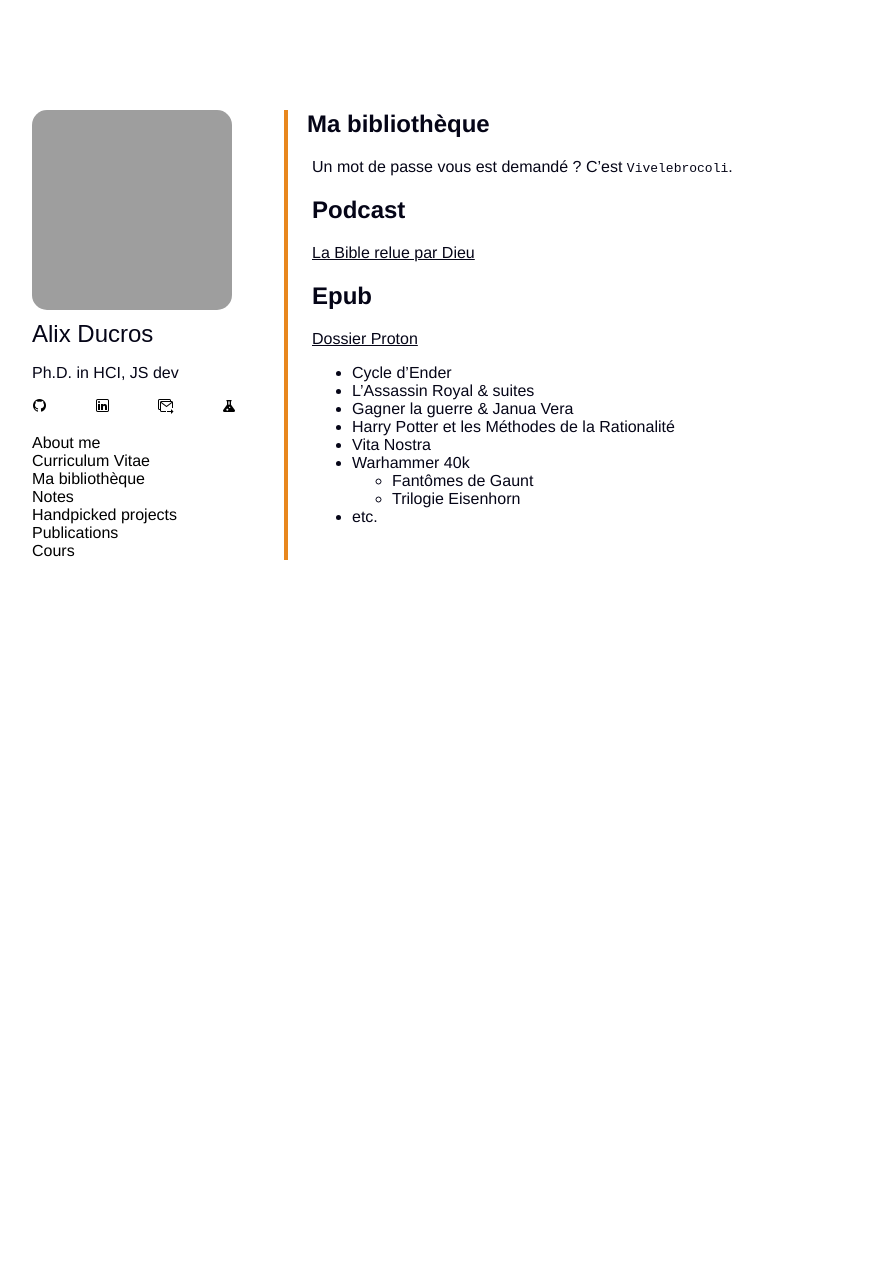
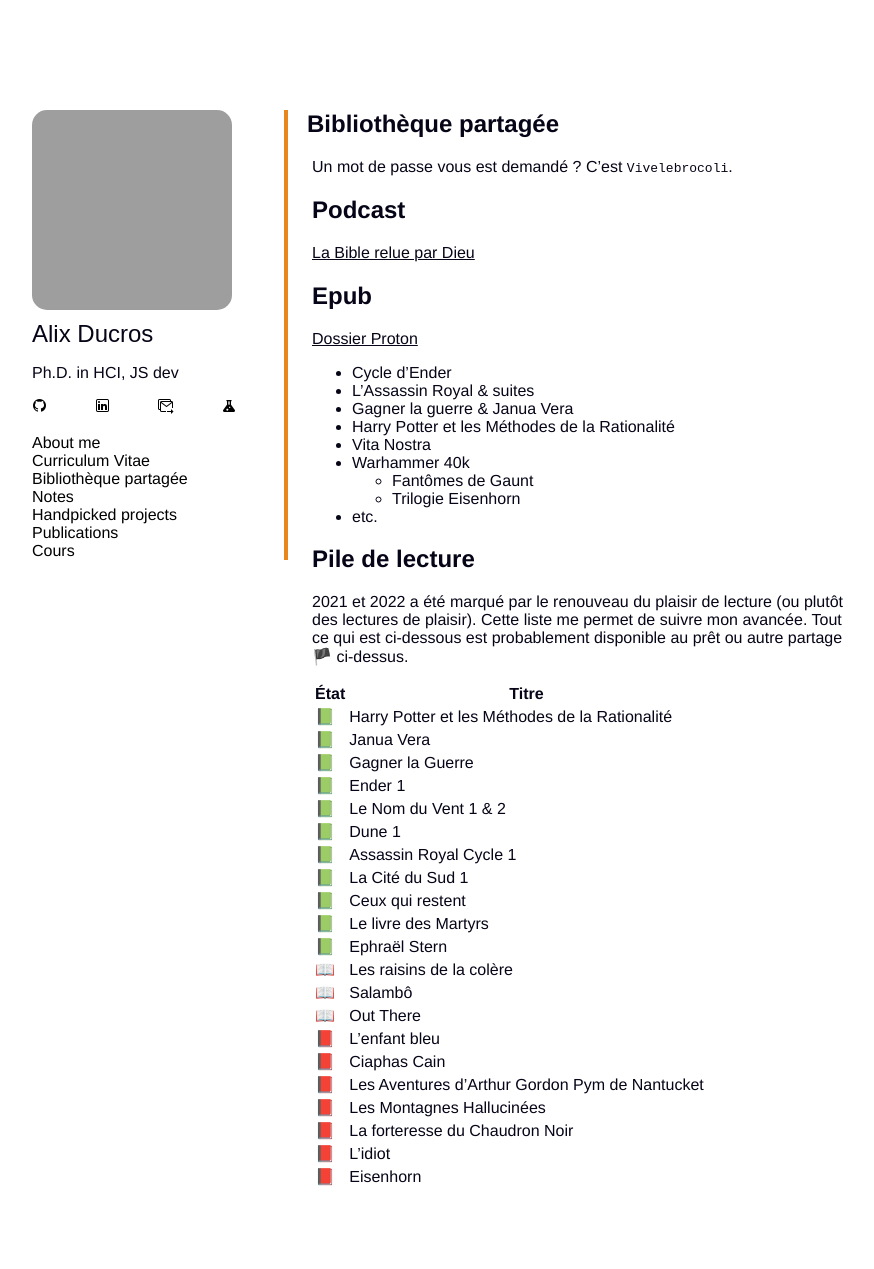
Before and after one commit to Karalix/Karalix.github.io, a Jekyll site: the page built from library.md, in a window 1280 px wide. Shown: the whole page, without its empty margins (72-946 px from the left). Built offline with Jekyll 4.4.1, drawn with Linux system fonts in a browser that asks for light colours; some web fonts are replaced; before the commit the page ends 900 px from its top, so only the background shows below that; grey boxes are pictures that could not be loaded.

Commit message:
Update library.md

```diff
--- a/library.md
+++ b/library.md
@@ -1,5 +1,5 @@
 ---
-title: "Ma bibliothèque"
+title: "Bibliothèque partagée"
 layout: page
 ---
 
@@ -22,3 +22,30 @@ Un mot de passe vous est demandé ? C'est `Vivelebrocoli`.
   - Fantômes de Gaunt
   - Trilogie Eisenhorn
 - etc.
+
+## Pile de lecture
+2021 et 2022 a été marqué par le renouveau du plaisir de lecture (ou plutôt des lectures de plaisir). Cette liste me permet de suivre mon avancée. Tout ce qui est ci-dessous est probablement disponible au prêt ou autre partage 🏴 ci-dessus.
+
+État | Titre
+---|---
+📗 | Harry Potter et les Méthodes de la Rationalité
+📗 | Janua Vera
+📗 | Gagner la Guerre
+📗 | Ender 1
+📗 | Le Nom du Vent 1 & 2
+📗 | Dune 1
+📗 | Assassin Royal Cycle 1
+📗 | La Cité du Sud 1
+📗 | Ceux qui restent
+📗 | Le livre des Martyrs
+📗 | Ephraël Stern
+📖 | Les raisins de la colère
+📖 | Salambô
+📖 | Out There
+📕 | L'enfant bleu
+📕 | Ciaphas Cain
+📕 | Les Aventures d'Arthur Gordon Pym de Nantucket
+📕 | Les Montagnes Hallucinées
+📕 | La forteresse du Chaudron Noir
+📕 | L'idiot
+📕 | Eisenhorn
```
